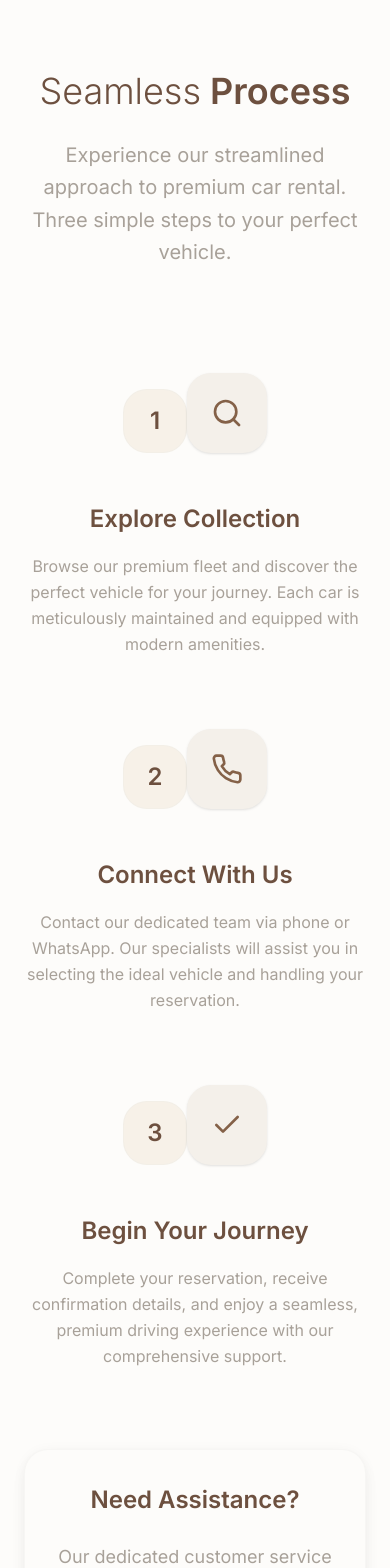
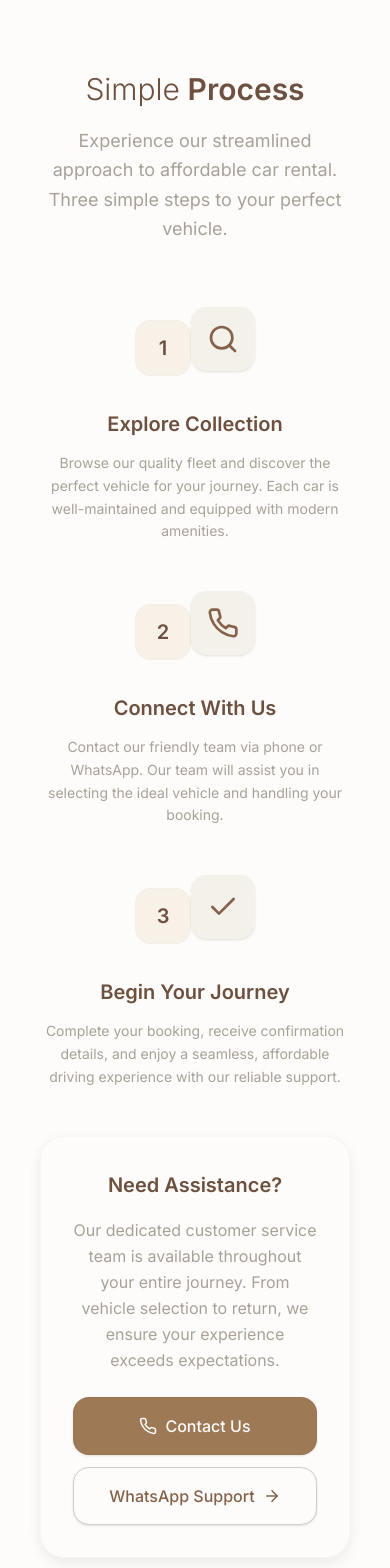
Before and after one commit to Indrojeet-nayek-work/EasyDriver, a React (Vite) app: page / in a window 390 px wide. Shown: the part 2120-3688 px from the top of the page. Built offline with nearby package versions, Linux system fonts and the light colour scheme.

Commit message:
Update HowItWorks with mobile responsiveness and terminology changes
cgen-3a8e6ff4a0cb426f8cba5ad7ed63858c

```diff
--- a/src/components/HowItWorks.jsx
+++ b/src/components/HowItWorks.jsx
@@ -8,78 +8,78 @@ const HowItWorks = () => {
       icon: <FiSearch size={32} />,
       title: "Explore Collection",
       description:
-        "Browse our premium fleet and discover the perfect vehicle for your journey. Each car is meticulously maintained and equipped with modern amenities.",
-      color: "bg-primary-100",
-      textColor: "text-primary-700",
+        "Browse our quality fleet and discover the perfect vehicle for your journey. Each car is well-maintained and equipped with modern amenities.",
+      color: "bg-primary-100 dark:bg-primary-900/20",
+      textColor: "text-primary-700 dark:text-primary-400",
     },
     {
       id: 2,
       icon: <FiPhone size={32} />,
       title: "Connect With Us",
       description:
-        "Contact our dedicated team via phone or WhatsApp. Our specialists will assist you in selecting the ideal vehicle and handling your reservation.",
-      color: "bg-primary-100",
-      textColor: "text-primary-700",
+        "Contact our friendly team via phone or WhatsApp. Our team will assist you in selecting the ideal vehicle and handling your booking.",
+      color: "bg-primary-100 dark:bg-primary-900/20",
+      textColor: "text-primary-700 dark:text-primary-400",
     },
     {
       id: 3,
       icon: <FiCheck size={32} />,
       title: "Begin Your Journey",
       description:
-        "Complete your reservation, receive confirmation details, and enjoy a seamless, premium driving experience with our comprehensive support.",
-      color: "bg-primary-100",
-      textColor: "text-primary-700",
+        "Complete your booking, receive confirmation details, and enjoy a seamless, affordable driving experience with our reliable support.",
+      color: "bg-primary-100 dark:bg-primary-900/20",
+      textColor: "text-primary-700 dark:text-primary-400",
     },
   ];
 
   return (
     <section
       id="how-it-works"
-      className="section-padding bg-neutral-warm-white"
+      className="section-padding bg-neutral-warm-white dark:bg-neutral-charcoal"
     >
-      <div className="container">
-        <div className="text-center mb-20 space-y-6">
-          <h2 className="text-4xl lg:text-5xl font-light text-primary-800">
-            Seamless
+      <div className="container px-4 sm:px-6 lg:px-8">
+        <div className="text-center mb-12 sm:mb-20 space-y-4 sm:space-y-6">
+          <h2 className="text-3xl sm:text-4xl lg:text-5xl font-light text-primary-800 dark:text-primary-200">
+            Simple
             <span className="font-semibold"> Process</span>
           </h2>
-          <p className="text-xl text-neutral-medium-grey max-w-3xl mx-auto leading-relaxed">
-            Experience our streamlined approach to premium car rental. Three
+          <p className="text-lg sm:text-xl text-neutral-medium-grey dark:text-neutral-warm-grey max-w-3xl mx-auto leading-relaxed">
+            Experience our streamlined approach to affordable car rental. Three
             simple steps to your perfect vehicle.
           </p>
         </div>
 
-        <div className="grid grid-cols-1 md:grid-cols-3 gap-12 lg:gap-16">
+        <div className="grid grid-cols-1 md:grid-cols-3 gap-8 sm:gap-12 lg:gap-16">
           {steps.map((step, index) => (
             <div key={step.id} className="relative">
               {/* Connection line - hidden on mobile, visible on desktop */}
               {index < steps.length - 1 && (
-                <div className="hidden md:block absolute top-12 left-full w-full h-px bg-gradient-to-r from-neutral-warm-grey via-neutral-muted-grey to-transparent z-0">
-                  <div className="absolute top-1/2 right-0 transform translate-x-2 -translate-y-1/2 w-2 h-2 bg-neutral-warm-grey rounded-full"></div>
+                <div className="hidden md:block absolute top-12 left-full w-full h-px bg-gradient-to-r from-neutral-warm-grey dark:from-neutral-medium-grey via-neutral-muted-grey dark:via-neutral-warm-grey to-transparent z-0">
+                  <div className="absolute top-1/2 right-0 transform translate-x-2 -translate-y-1/2 w-2 h-2 bg-neutral-warm-grey dark:bg-neutral-medium-grey rounded-full"></div>
                 </div>
               )}
 
-              <div className="relative z-10 text-center space-y-6">
+              <div className="relative z-10 text-center space-y-4 sm:space-y-6">
                 {/* Step number */}
-                <div className="inline-flex items-center justify-center w-16 h-16 bg-neutral-beige rounded-2xl border border-neutral-muted-grey/30 mb-6">
-                  <span className="text-2xl font-semibold text-primary-800">
+                <div className="inline-flex items-center justify-center w-14 sm:w-16 h-14 sm:h-16 bg-neutral-beige dark:bg-neutral-medium-grey/30 rounded-xl sm:rounded-2xl border border-neutral-muted-grey/30 dark:border-neutral-medium-grey/30 mb-4 sm:mb-6">
+                  <span className="text-xl sm:text-2xl font-semibold text-primary-800 dark:text-primary-200">
                     {step.id}
                   </span>
                 </div>
 
                 {/* Icon container */}
                 <div
-                  className={`inline-flex items-center justify-center w-20 h-20 ${step.color} rounded-2xl mb-6 ${step.textColor} shadow-gentle`}
+                  className={`inline-flex items-center justify-center w-16 sm:w-20 h-16 sm:h-20 ${step.color} rounded-xl sm:rounded-2xl mb-4 sm:mb-6 ${step.textColor} shadow-gentle`}
                 >
                   {step.icon}
                 </div>
 
                 {/* Content */}
-                <div className="space-y-4">
-                  <h3 className="text-2xl font-semibold text-primary-800">
+                <div className="space-y-3 sm:space-y-4">
+                  <h3 className="text-xl sm:text-2xl font-semibold text-primary-800 dark:text-primary-200">
                     {step.title}
                   </h3>
-                  <p className="text-neutral-medium-grey leading-relaxed">
+                  <p className="text-neutral-medium-grey dark:text-neutral-warm-grey leading-relaxed text-sm sm:text-base">
                     {step.description}
                   </p>
                 </div>
@@ -89,33 +89,33 @@ const HowItWorks = () => {
         </div>
 
         {/* Support section */}
-        <div className="mt-20 card-premium max-w-4xl mx-auto text-center">
-          <div className="space-y-6">
-            <h3 className="text-2xl lg:text-3xl font-semibold text-primary-800">
+        <div className="mt-12 sm:mt-20 card-premium dark:bg-neutral-deep-brown dark:border-neutral-medium-grey/30 max-w-4xl mx-auto text-center">
+          <div className="space-y-4 sm:space-y-6">
+            <h3 className="text-xl sm:text-2xl lg:text-3xl font-semibold text-primary-800 dark:text-primary-200">
               Need Assistance?
             </h3>
-            <p className="text-lg text-neutral-medium-grey leading-relaxed max-w-2xl mx-auto">
+            <p className="text-base sm:text-lg text-neutral-medium-grey dark:text-neutral-warm-grey leading-relaxed max-w-2xl mx-auto">
               Our dedicated customer service team is available throughout your
               entire journey. From vehicle selection to return, we ensure your
               experience exceeds expectations.
             </p>
 
-            <div className="flex flex-col sm:flex-row gap-4 justify-center pt-4">
+            <div className="flex flex-col sm:flex-row gap-3 sm:gap-4 justify-center pt-2 sm:pt-4">
               <a
                 href="tel:+1234567890"
-                className="btn-primary inline-flex items-center gap-3"
+                className="btn-primary inline-flex items-center justify-center gap-2 sm:gap-3"
               >
-                <FiPhone size={20} />
+                <FiPhone size={18} />
                 Contact Us
               </a>
               <a
                 href="https://wa.me/1234567890"
                 target="_blank"
                 rel="noopener noreferrer"
-                className="btn-secondary inline-flex items-center gap-3"
+                className="btn-secondary inline-flex items-center justify-center gap-2 sm:gap-3"
               >
                 WhatsApp Support
-                <FiArrowRight size={20} />
+                <FiArrowRight size={18} />
               </a>
             </div>
           </div>
```
